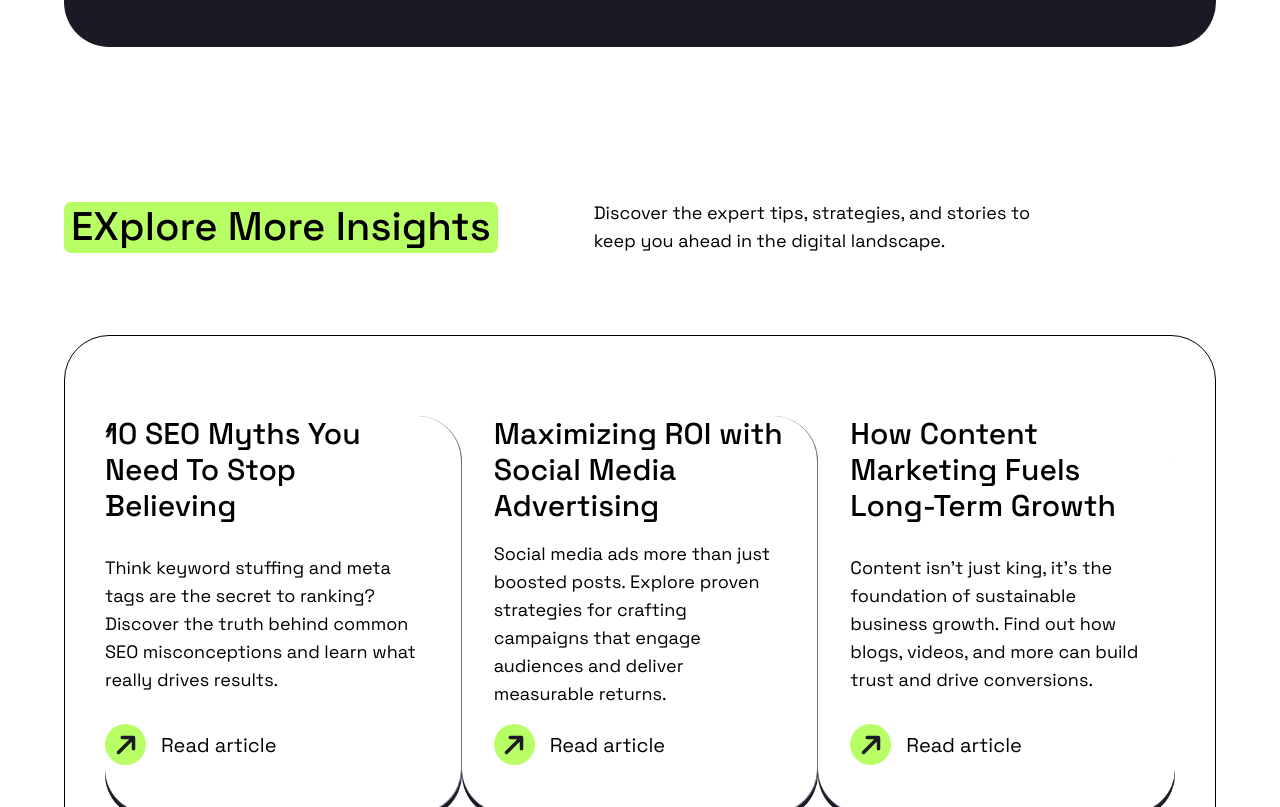
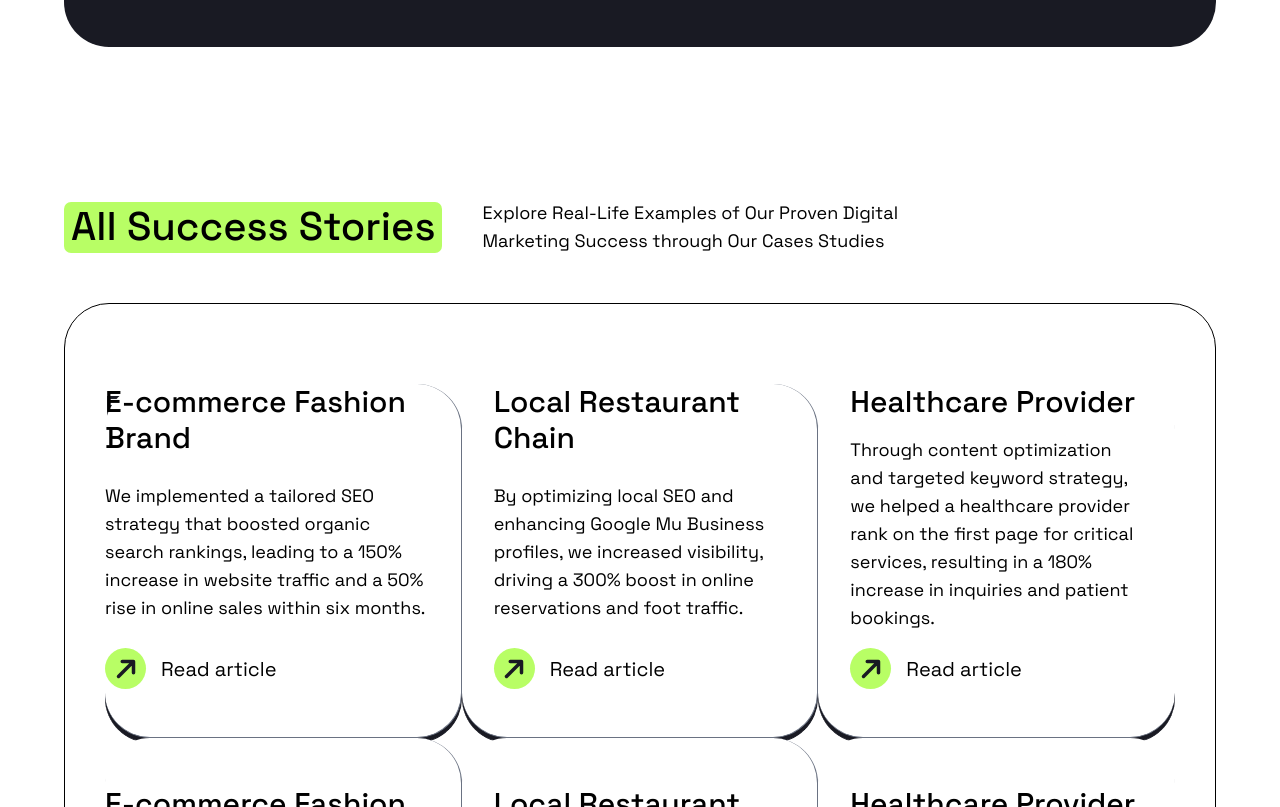
Before and after one commit to hervezossou/positivus-site, a Next.js app: page /use-cases in a window 1280 px wide. Shown: the part 793-1600 px from the top of the page. Built offline with nearby package versions, Linux system fonts and the light colour scheme.

Commit message:
feat(use-cases): added CallToAction component

```diff
--- a/app/use-cases/page.tsx
+++ b/app/use-cases/page.tsx
@@ -1,15 +1,15 @@
 "use client"
 
 import { FeaturedStory } from "@/use-cases/sections/FeaturedStory"
-import { MoreArticles } from "@/blog/sections/MoreArticles"
-import { CallToAction } from "@/home/sections/CallToAction"
+import { SuccessStories } from "@/use-cases/sections/SuccessStories"
+import { CallToAction } from "@/use-cases/sections/CallToAction"
 import { TestimonialSection } from "@/home/sections/TestimonialSection"
 
 export default function Page() {
     return (
         <>
             <FeaturedStory />
-            <MoreArticles />
+            <SuccessStories />
             <TestimonialSection />
             <CallToAction />
         </>
```
